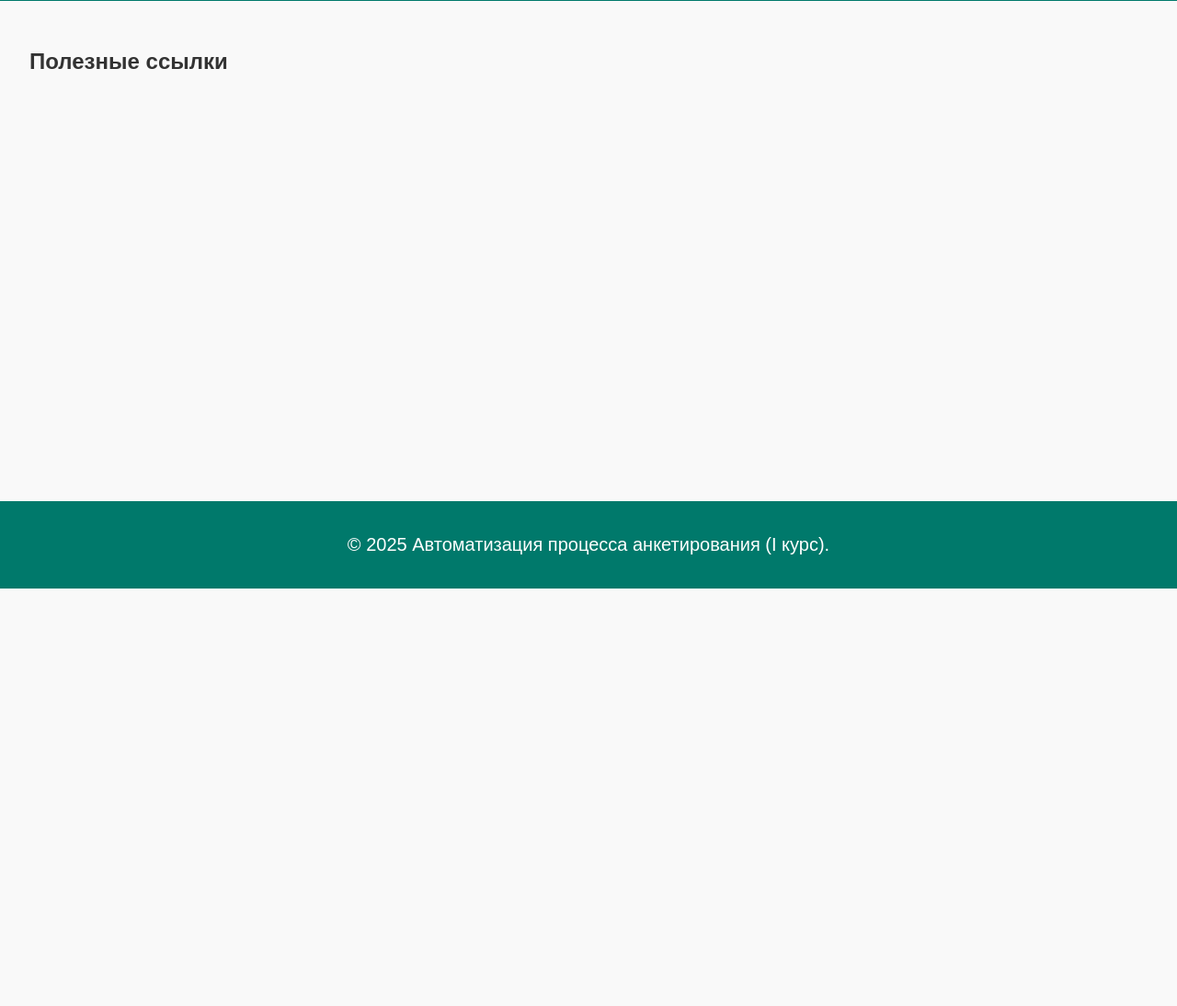
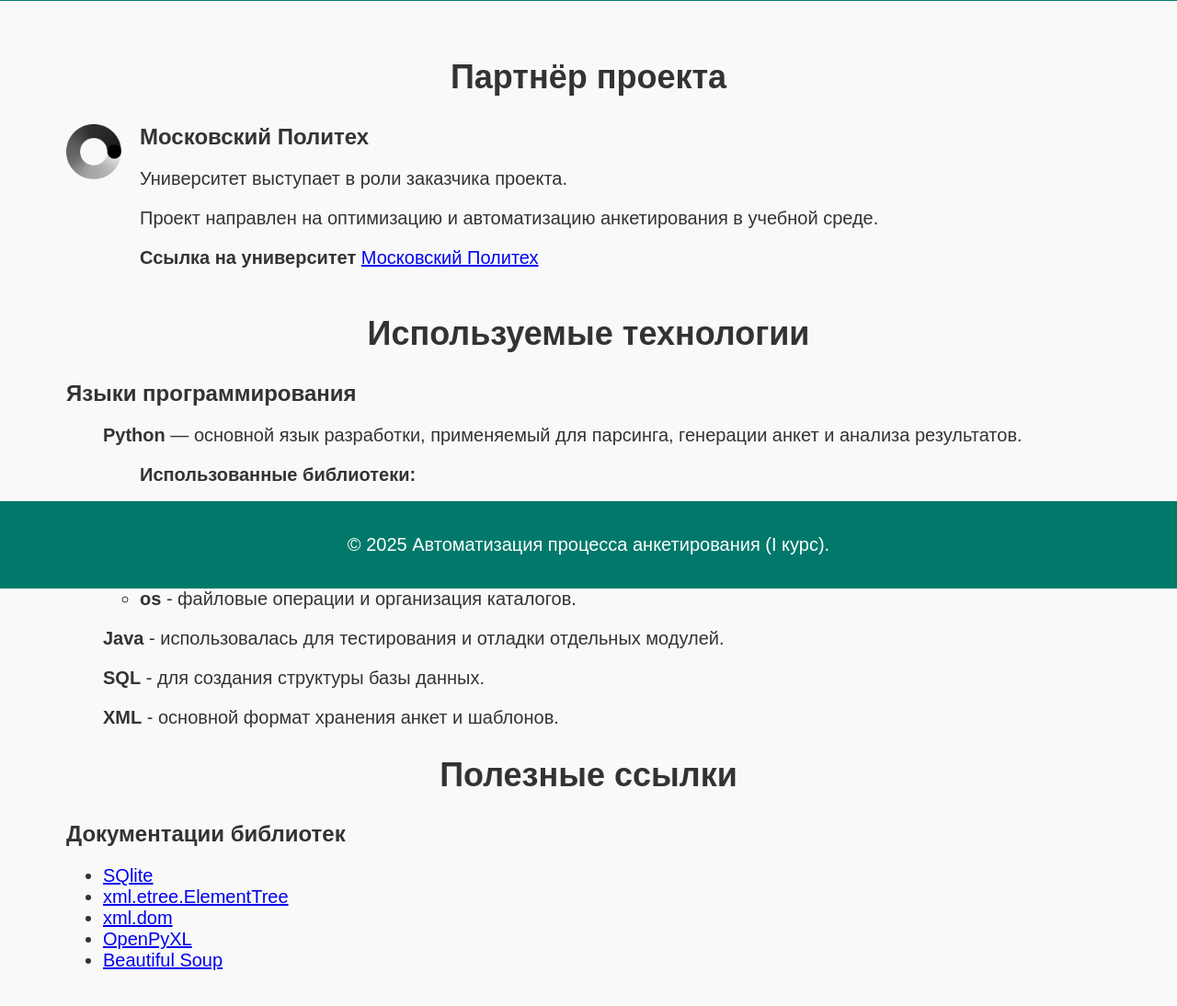
Before and after one commit to BPlama/practice2025-1, a plain HTML site: page site/resources.html in a window 1280 px wide. Shown: the part 160-1254 px from the top of the page at 92% size. Before the commit the page ends 800 px from the top, so only its background shows below. Drawn offline with Linux system fonts and the light colour scheme.

Commit message:
Контентная доработка: Добавлено наполнение страницы "Ресурсы" Мелкие изменения стилей на страницах: Главная, О проекте, Участники, Журнал

```diff
--- a/site/css/style.css
+++ b/site/css/style.css
@@ -26,6 +26,11 @@ p {
     font-size: 20px;
 }
 
+.left-margin{
+  margin-left: 40px;
+}
+
+
 .center-text {
   text-align: center;
 }
@@ -43,6 +48,12 @@ p {
   width: 800px;
   border: 6px solid #aaa;
   border-radius: 8px;
+}
+
+.resources-photo {
+  height: 40px;
+  display: flex;
+  gap: 20px;
 }
 
 li {
--- a/site/resources.html
+++ b/site/resources.html
@@ -7,7 +7,7 @@
 </head>
 <body>
 <header>
-    <h1>Ресурсы</h1>
+    <h1 style="margin-left: 20px;">Ресурсы</h1>
     <nav>
         <ul>
             <li><a href="index.html">Главная</a></li>
@@ -20,9 +20,60 @@
 </header>
 
 <main>
-    <section>
-        <h2>Полезные ссылки</h2>
-    </section>
+<section>
+    <h1 class="center-text">Партнёр проекта</h1>
+    <div class="left-margin">
+        <div style="display: flex; align-items: flex-start; gap: 20px;">
+        <img src="images/resources/polytech_logo.png" alt="Московский Политех" height="60">
+
+            <div>
+                <div style="display: flex; align-items: center; gap: 10px;">
+                    <h2 style="margin: 0;"><strong>Московский Политех</strong></h2>
+                </div>
+                <div style="margin-left: 0;">
+                    <p>Университет выступает в роли заказчика проекта.</p>
+                    <p>Проект направлен на оптимизацию и автоматизацию анкетирования в учебной среде.</p>
+                    <p><strong>Ссылка на университет</strong> <a href="https://mospolytech.ru/">Московский Политех</a></p>
+                </div>
+            </div>
+        </div>
+    </div>
+</section>
+
+<section>
+    <h1 class="center-text">Используемые технологии</h1>
+    <div class="left-margin">
+    <h2>Языки программирования</h2>
+        <ul>
+            <p><strong>Python</strong> — основной язык разработки, применяемый для парсинга, генерации анкет и анализа результатов.</p>
+            <ul>
+                <p><strong>Использованные библиотеки:</strong></p>
+                <li><strong>sqlite3</strong> - взаимодействие с локальной базой данных.</li>
+                <li><strong>xml.etree.ElementTree, xml.dom</strong> - создание и обработка XML-файлов.</li>
+                <li><strong>openpyx</strong> - работа с Excel-таблицами.</li>
+                <li><strong>bs4</strong>(BeautifulSoup) - парсинг XML-структур.</li>
+                <li><strong>os</strong> - файловые операции и организация каталогов.</li>
+            </ul>
+            <p><strong>Java</strong> - использовалась для тестирования и отладки отдельных модулей.</p>
+            <p><strong>SQL</strong> - для создания структуры базы данных.</p>
+            <p><strong>XML</strong> - основной формат хранения анкет и шаблонов.</p>
+        </ul>
+    </div>
+</section>
+
+<section>
+    <h1 class="center-text">Полезные ссылки</h1>
+    <div class="left-margin">
+    <h2>Документации библиотек</h2>
+        <ul>
+            <li><a href="https://www.sqlite.org/docs.html">SQlite</a></li>
+            <li><a href="https://docs.python.org/3/library/xml.etree.elementtree.html">xml.etree.ElementTree</a></li>
+            <li><a href="https://docs.python.org/3/library/xml.dom.html">xml.dom</a></li>
+            <li><a href="https://openpyxl.readthedocs.io/en/stable/">OpenPyXL</a></li>
+            <li><a href="https://www.crummy.com/software/BeautifulSoup/bs4/doc/">Beautiful Soup</a></li>
+        </ul>
+    </div>
+</section>
 </main>
 
 <footer class="fixed-footer">
```
Also changed, not shown: site/about.html (+3 -1 lines), site/index.html (+6 -4 lines), site/journal.html (+8 -6 lines), site/team.html (+1 -1 lines), site/images/journal/ComparisonTable1.jpg (renamed from site/images/ComparisonTable1.jpg), site/images/journal/DatabaseUML.jpg (renamed from site/images/DatabaseUML.jpg), site/images/journal/DesignAutorization.jpg (renamed from site/images/DesignAutorization.jpg), site/images/journal/DesignGroups.jpg (renamed from site/images/DesignGroups.jpg), site/images/journal/DesignTest.jpg (renamed from site/images/DesignTest.jpg), site/images/resources/java_logo.png (added), site/images/resources/polytech_logo.png (added), site/images/resources/python_logo.png (added), site/images/resources/sql_logo.png (added), site/images/resources/xml_logo.png (added), 1 other file.
